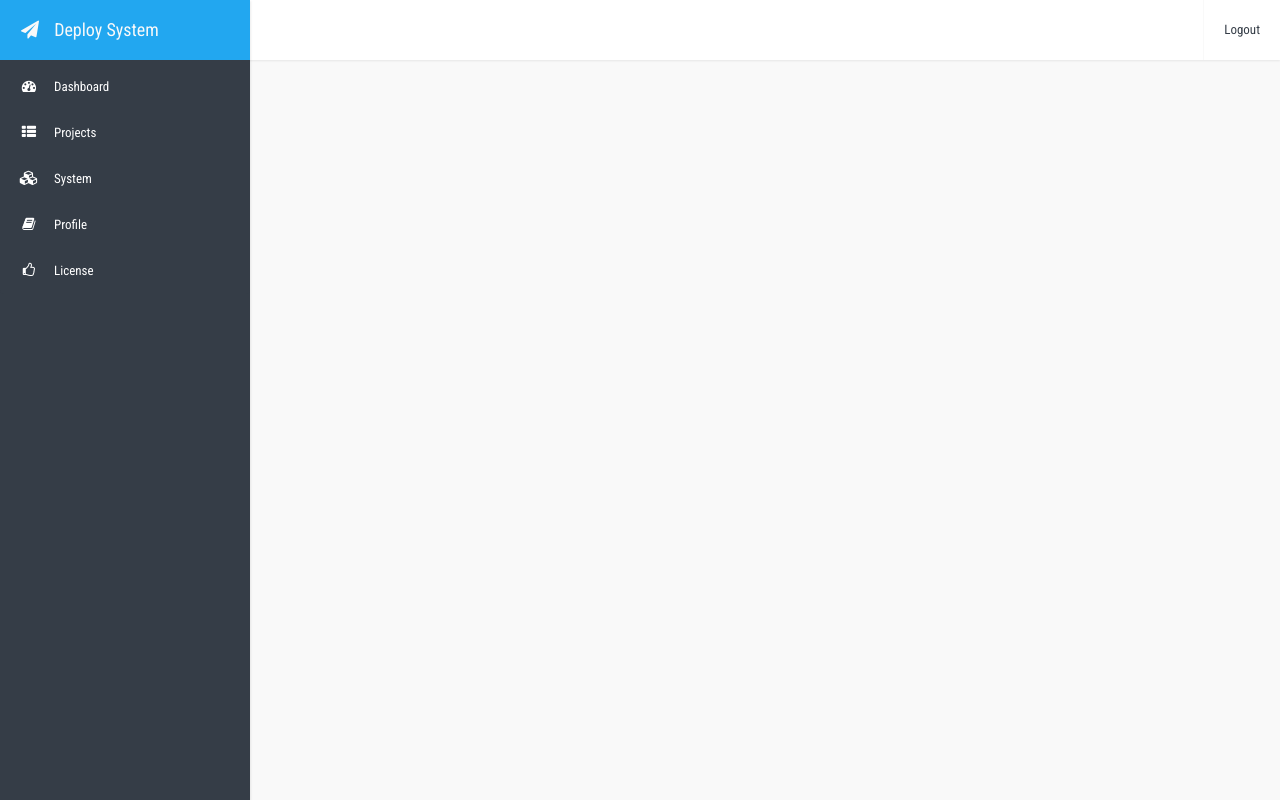
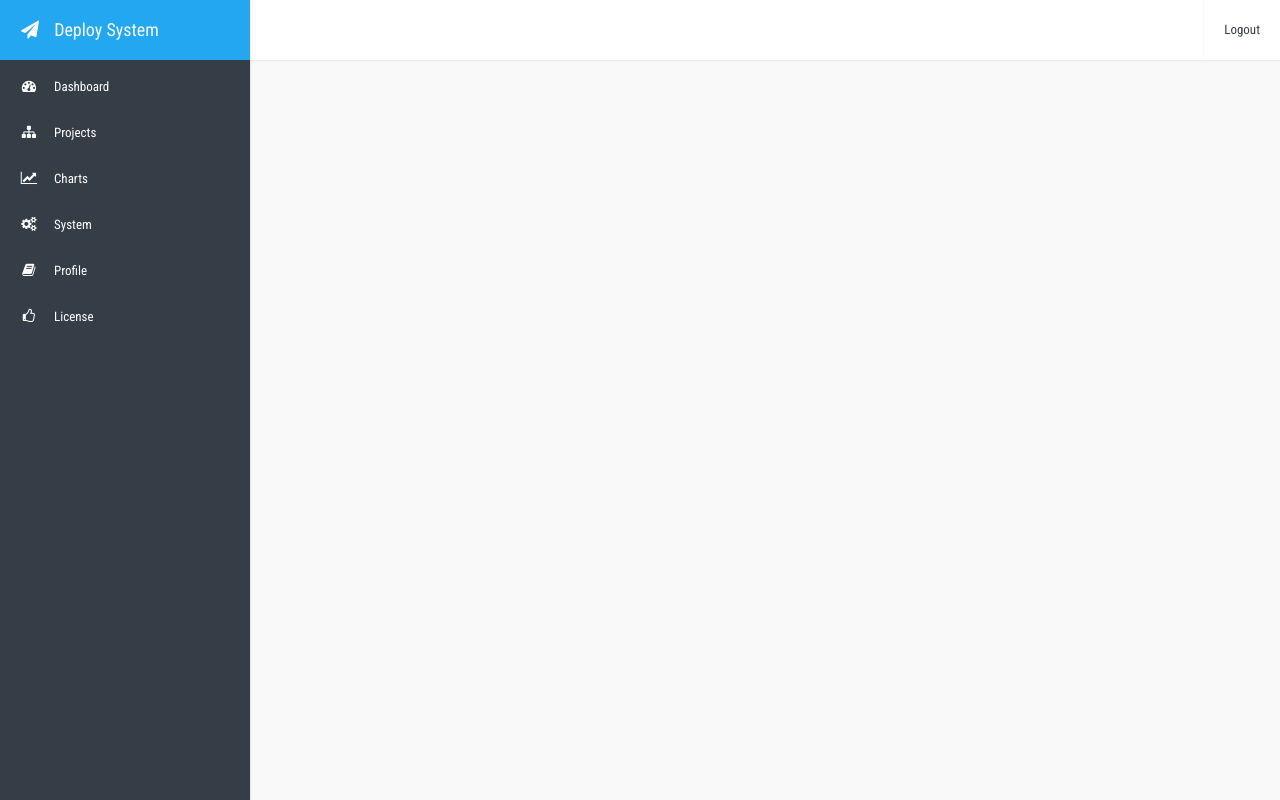
Before and after one commit to linchunrong/depsys, a Flask app: page /config/1 in a window 1280 px wide. Run offline with Flask 2, Linux system fonts and the light colour scheme; the visitor is signed in with stand-in values (Sample User, id 1); data that the repository does not hold is empty; some libraries are stand-ins or nearby versions.

Commit message:
add charts interface in layout

```diff
--- a/depsys/templates/layout.html
+++ b/depsys/templates/layout.html
@@ -79,12 +79,17 @@
                             </li>
                             <li>
                                 <a href="#Projects">
-                                    <span class="icon fa fa-th-list"></span><span class="title">Projects</span>
+                                    <span class="icon fa fa-sitemap"></span><span class="title">Projects</span>
+                                </a>
+                            </li>
+                            <li>
+                                <a href="#Charts">
+                                    <span class="icon fa fa-line-chart"></span><span class="title">Charts</span>
                                 </a>
                             </li>
                             <li>
                                 <a href="#System">
-                                    <span class="icon fa fa-cubes"></span><span class="title">System</span>
+                                    <span class="icon fa fa-cogs"></span><span class="title">System</span>
                                 </a>
                             </li>
                             <li>
--- a/depsys/views.py
+++ b/depsys/views.py
@@ -134,10 +134,10 @@ def project_delete(project):
     return render_template('del_project.html', project=project)
 
 
-@app.route('/dashboard')
+@app.route('/charts')
 @login_required
-def dashboard():
-    return render_template('dashboard.html')
+def charts():
+    return render_template('charts.html')
 
 
 # json data pages
```
Also changed, not shown: depsys/templates/charts.html (renamed from depsys/templates/dashboard.html).
